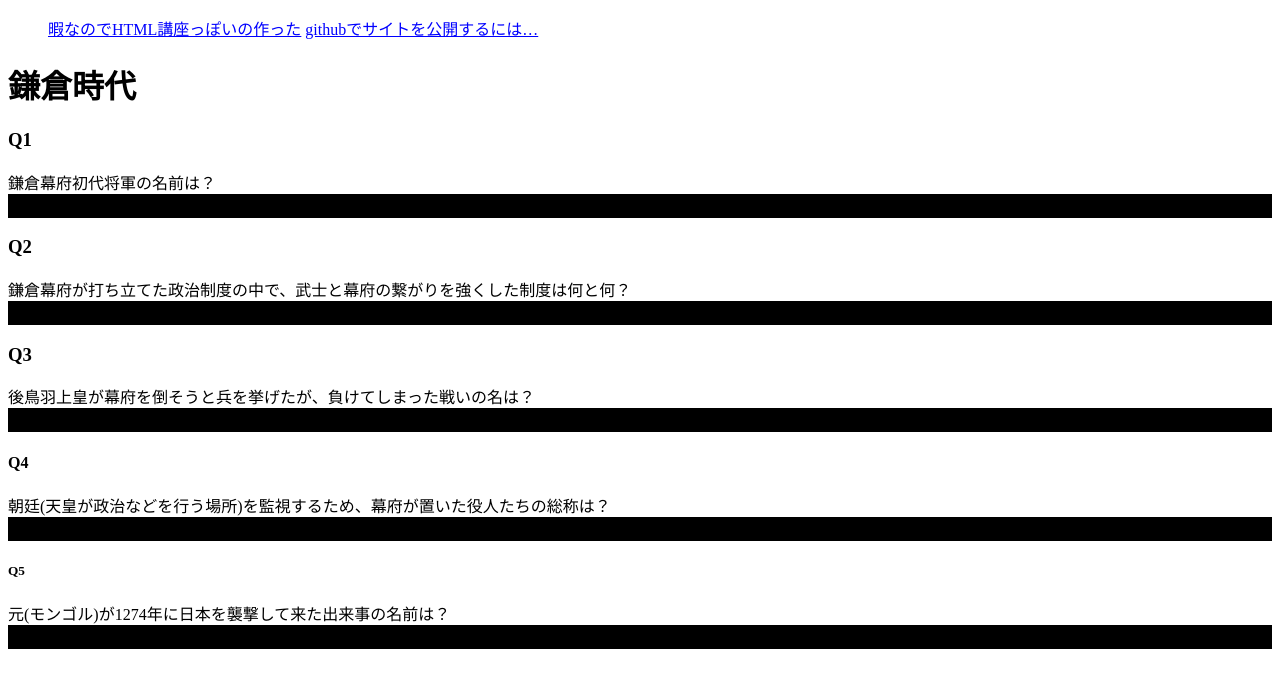
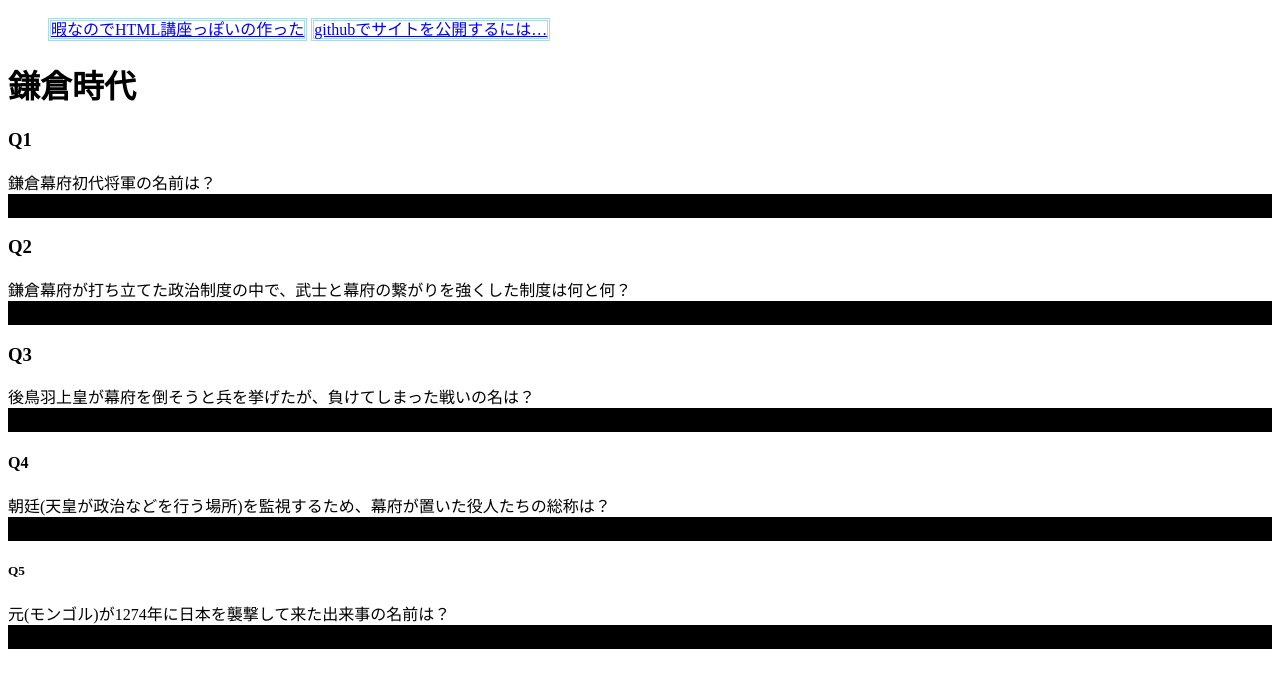
Before and after one commit to RRRrrra2987/to-ahiru, a plain HTML site: page index.html in a window 1280 px wide. Drawn offline with Linux system fonts and the light colour scheme.

Commit message:
Update base.css

```diff
--- a/base.css
+++ b/base.css
@@ -5,7 +5,7 @@ a:link{
     color: blue;
 }
 a:visited{
-    color: blue;
+    color: lightgreen;
 }
 a:hover{
     color: red;
@@ -14,7 +14,8 @@ a:hover{
     display: inline;
     text-decoration: none;
     list-style-type:none;
-    border-style: double;
-    border: 3px;
-    border-color: lightblue;
+    border: double 3px lightblue;
 }
+ul{
+    list-style-type: square;
+}
```
